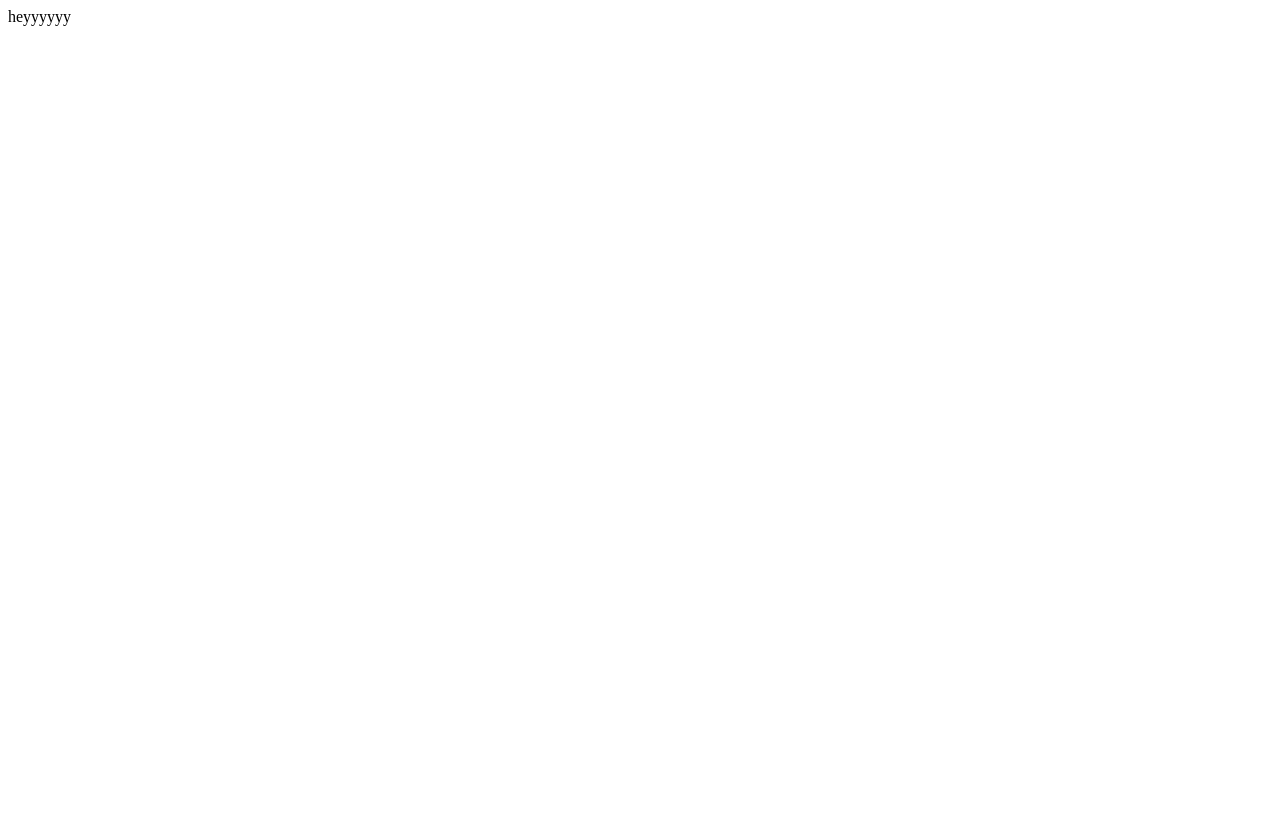
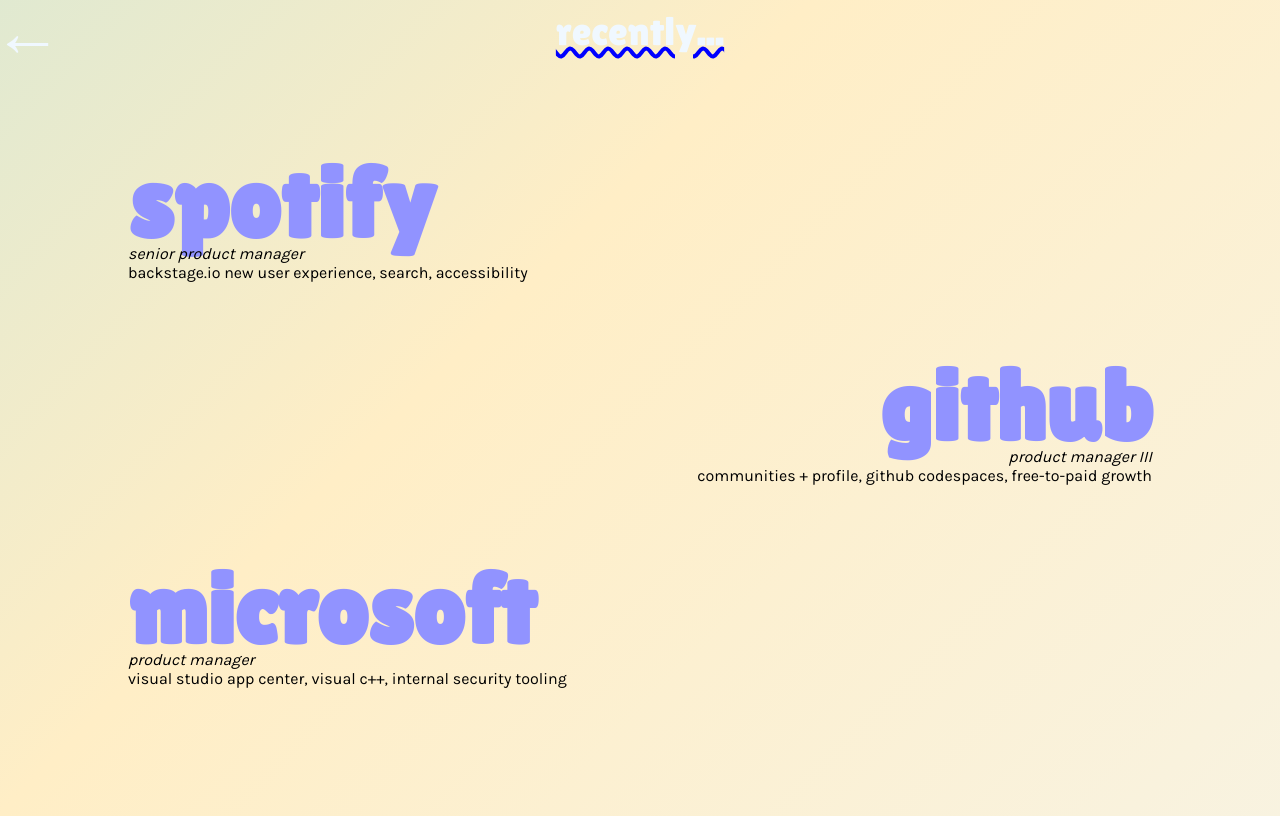
Before and after one commit to bailey/baia, a website: page resume.html in a window 1280 px wide. Drawn offline with Linux system fonts and the light colour scheme.

Commit message:
add resume and resume_style

```diff
--- a/style.css
+++ b/index_style.css
@@ -4,7 +4,6 @@
     font-family: 'Lilita One', 'VT323', 'Arial Narrow', Arial, sans-serif;
     color: #9193ff;
     font-size: 144px;
-    margin: 20vh;
 }
 .marquee {
     position: relative;
@@ -12,6 +11,7 @@
     max-width: 100%;
     height: 200px;
     overflow-x: hidden;
+    margin-top: 12vh;
   }
 .track {
     position: absolute;
--- a/package.json
+++ b/package.json
@@ -2,9 +2,10 @@
     "name": "baia",
     "version": "1.0.0",
     "scripts": {
-        "run": "python -m http.server"
+        "start": "http-server"
     },
     "dependencies": {
+        "http-server": "^14.1.1",
         "jquery": "^3.7.0",
         "js": "^0.1.0"
     }
--- a/resume.html
+++ b/resume.html
@@ -1,3 +1,41 @@
+<link rel="stylesheet" href="resume_style.css">
+<link rel="stylesheet" href="https://fonts.googleapis.com/css?family=Lilita+One">
+<link rel="stylesheet" href="https://fonts.googleapis.com/css?family=Karla">
+
+<header>
+    recently...
+</header>
+
+<div class="back">
+    <a href="https://baibrooks.com">&larr;</a>
+</div>
+
+<div class=left>
+<h1>
+    spotify
+</h1>
+
 <body>
-    heyyyyyy
+    <i>senior product manager</i><br>backstage.io new user experience, search, accessibility
 </body>
+</div>
+
+<div class="right">
+<h1>
+    github
+</h1>
+
+<body>
+    <i>product manager III</i><br>communities + profile, github codespaces, free-to-paid growth
+</body>
+</div>
+
+<div class="left">
+<h1>
+    microsoft
+</h1>
+
+<body>
+    <i>product manager</i><br>visual studio app center, visual c++, internal security tooling
+</body>
+</div>
--- /dev/null
+++ b/resume_style.css
@@ -0,0 +1,54 @@
+header {
+    font-family: 'Lilita One';
+    font-size: 40px;
+    color: aliceblue;
+    text-decoration: blue wavy underline;
+    text-align: center;
+}
+h1 {
+    font-family: 'Lilita One', 'VT323', 'Arial Narrow', Arial, sans-serif;
+    color: #9193ff;
+    font-size: 100px;
+    margin-bottom: -2vh;
+}
+.left {
+    text-align: left;
+    margin-left: 15vh;
+}
+.right {
+    text-align: right;
+    margin-right: 15vh;
+}
+a {
+  color:aliceblue;
+  text-decoration: none;
+}
+a:hover {
+  color:#9193ff;
+  font-style: italic;
+  text-decoration: blue wavy underline;
+}
+body {
+    background: linear-gradient(-45deg, aliceblue, #ffeec6, #96ddea, #91ffd6);
+	background-size: 400% 400%;
+	animation: gradient 15s ease infinite;
+	height: 100vh;
+    font-family: 'Karla';
+}
+@keyframes gradient {
+	0% {
+		background-position: 0% 50%;
+	}
+	50% {
+		background-position: 100% 50%;
+	}
+	100% {
+		background-position: 0% 50%;
+	}
+}
+.back {
+    font-family: 'Lilita One', 'VT323', 'Arial Narrow', Arial, sans-serif;
+    text-align: left;
+    font-size: 50px;
+    margin-top: -5vh;
+  }
```
Also changed, not shown: index.html (+1 -1 lines), 2 other files.
